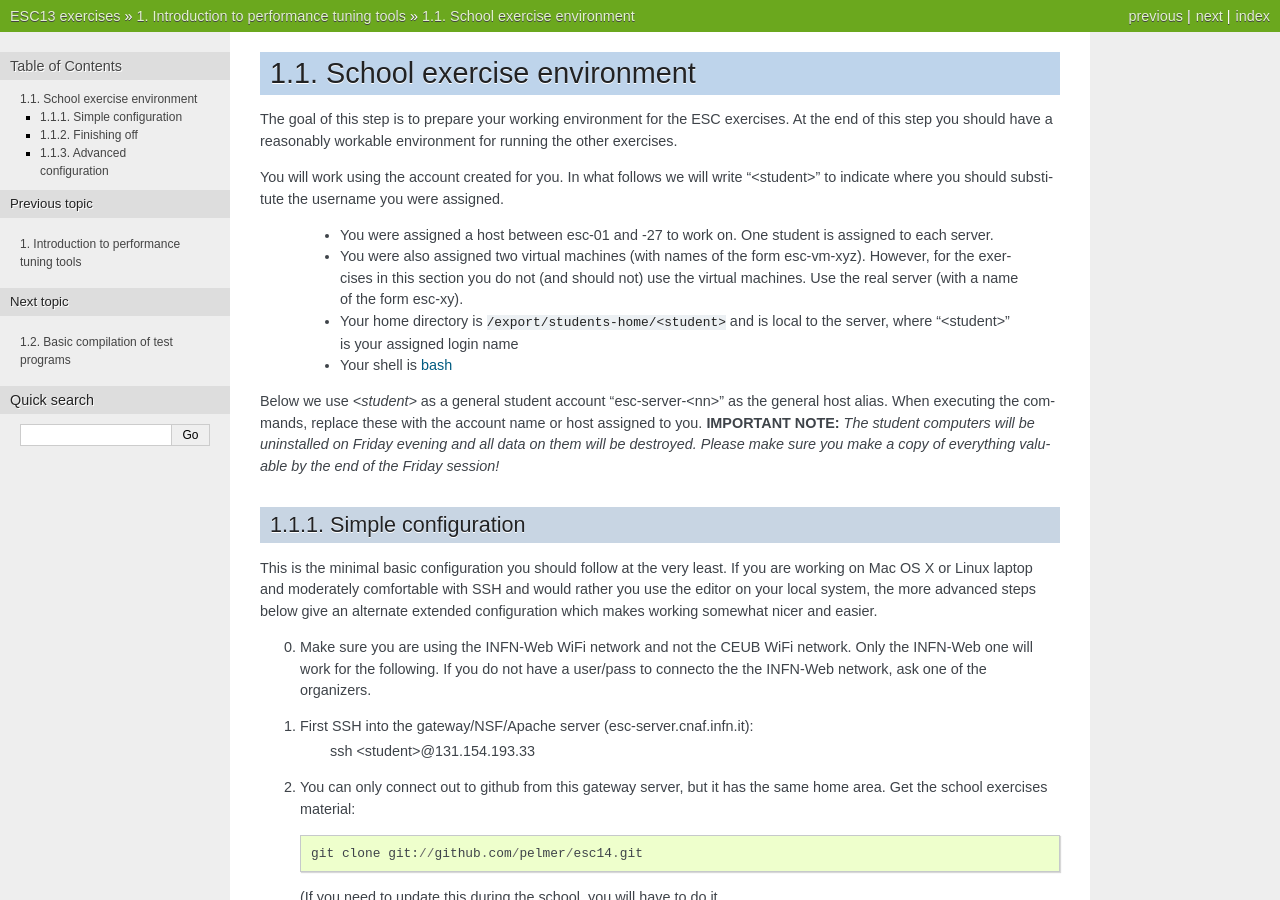
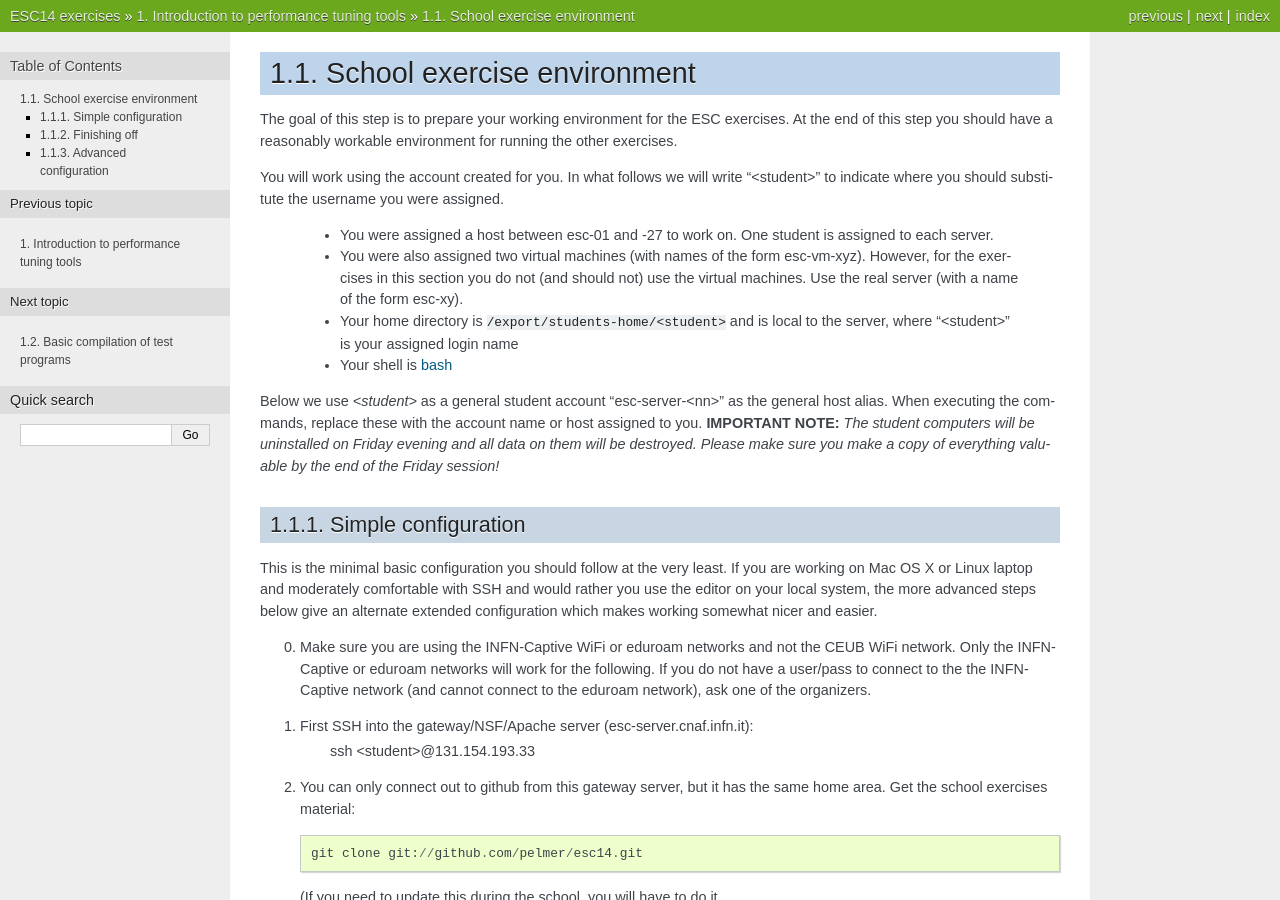
Before and after one commit to pelmer/esc14, a Sphinx documentation site: the page built from doc/basic/environment.rst, in a window 1280 px wide and 900 px high. Built offline with Sphinx 7.4.7, drawn with Linux system fonts in a browser that asks for light colours; some of the changed text lies outside the part shown.

Commit message:
More updates for ESC14 environment.

```diff
--- a/doc/basic/environment.rst
+++ b/doc/basic/environment.rst
@@ -35,10 +35,10 @@ with SSH and would rather you use the editor on your local system, the more
 advanced steps below give an alternate extended configuration which makes
 working somewhat nicer and easier.
 
-0. Make sure you are using the INFN-Web WiFi network and not the CEUB
-   WiFi network. Only the INFN-Web one will work for the following. If
-   you do not have a user/pass to connecto the the INFN-Web network,
-   ask one of the organizers.
+0. Make sure you are using the INFN-Captive WiFi or eduroam networks and not the CEUB
+   WiFi network. Only the INFN-Captive or eduroam networks will work for the following. If
+   you do not have a user/pass to connect to the the INFN-Captive network
+   (and cannot connect to the eduroam network), ask one of the organizers.
 
 1. First SSH into the gateway/NSF/Apache server (esc-server.cnaf.infn.it):
      ssh <student>@131.154.193.33
--- a/doc/conf.py
+++ b/doc/conf.py
@@ -27,7 +27,7 @@ autoclass_content = 'both'
 html_theme = 'nature'
 #html_theme_options = {}
 #html_theme_path = []
-html_title = "ESC13 exercises"
+html_title = "ESC14 exercises"
 #html_short_title = None
 #html_logo = None
 #html_favicon = None
@@ -48,7 +48,7 @@ latex_paper_size = 'a4'
 #latex_font_size = '10pt'
 # (source start file, target name, title, author, documentclass [howto/manual]).
 latex_documents = [
-  ('index', 'ESC.tex', u'ESC13 Exercises',
+  ('index', 'ESC.tex', u'ESC14 Exercises',
    u'Lassi Tuura', 'manual'),
 ]
 
--- a/doc/memory/string.rst
+++ b/doc/memory/string.rst
@@ -10,12 +10,12 @@ Steps
 
 1. Make sure your environment is correct::
 
-     c++ -v 2>&1 | grep version  # should say 'gcc version 4.8.2 (GCC)'
+     c++ -v 2>&1 | grep version  # should say 'gcc version 4.9.0 (GCC)'
      igprof -h                   # should print simple help message
 
 2. Go to the exercise directory::
 
-     cd esc/exercises/memory
+     cd esc14/exercises/memory
 
 3. Examine the little test programs in this directory.  You use them for
    dedicated little studies on container memory allocation behaviour:
@@ -56,4 +56,4 @@ Steps
 
 7. This results in profiles such as::
 
-   http://131.154.193.30/~<student>/cgi-bin/igprof-navigator.py/vvs-copy.gz_tot/
+   http://131.154.193.33/~<student>/cgi-bin/igprof-navigator.py/vvs-copy.gz_tot/
--- a/doc/memory/valgrind.rst
+++ b/doc/memory/valgrind.rst
@@ -9,12 +9,12 @@ Steps
 
 1. Make sure your environment is correct::
 
-     c++ -v 2>&1 | grep version  # should say 'gcc version 4.8.2 (GCC)'
-     valgrind --version          # should say 'valgrind-3.8.1'
+     c++ -v 2>&1 | grep version  # should say 'gcc version 4.9.0 (GCC)'
+     valgrind --version          # should say 'valgrind-3.9.0'
 
 2. Go to the exercise directory::
 
-     cd esc/exercises/memory
+     cd esc14/exercises/memory
 
 3. Examine the little test programs in this directory.  You use them for
    dedicated little studies on container memory allocation behaviour:
--- a/doc/memory/vector.rst
+++ b/doc/memory/vector.rst
@@ -10,12 +10,12 @@ Steps
 
 1. Make sure your environment is correct::
 
-     c++ -v 2>&1 | grep version  # should say 'gcc version 4.8.2 (GCC)'
+     c++ -v 2>&1 | grep version  # should say 'gcc version 4.9.0 (GCC)'
      igprof -h                   # should print simple help message
 
 2. Go to the exercise directory::
 
-     cd esc/exercises/memory
+     cd esc14/exercises/memory
 
 3. Examine the little test programs in this directory.  You use them for
    dedicated little studies on container memory allocation behaviour:
@@ -53,4 +53,4 @@ Steps
 
 7. This results in profiles such as::
 
-   http://131.154.193.30/~<student>/cgi-bin/igprof-navigator.py/vvvi-copy.gz_tot/o_tot/
+   http://131.154.193.33/~<student>/cgi-bin/igprof-navigator.py/vvvi-copy.gz_tot/o_tot/
--- a/doc/memory/word-list.rst
+++ b/doc/memory/word-list.rst
@@ -11,13 +11,13 @@ correct and optimise the program.
 
 1. Make sure your environment is correct::
 
-     c++ -v 2>&1 | grep version  # should say 'gcc version 4.8.2 (GCC)'
-     valgrind --version          # should say 'valgrind-3.8.1'
+     c++ -v 2>&1 | grep version  # should say 'gcc version 4.9.0 (GCC)'
+     valgrind --version          # should say 'valgrind-3.9.0'
      igprof -h                   # should print simple help message
 
 2. Go to the exercise directory::
 
-     cd esc/exercises/memory
+     cd esc14/exercises/memory
 
 3. Make yourself a test dataset of 16 random 30'000-word files::
 
```
